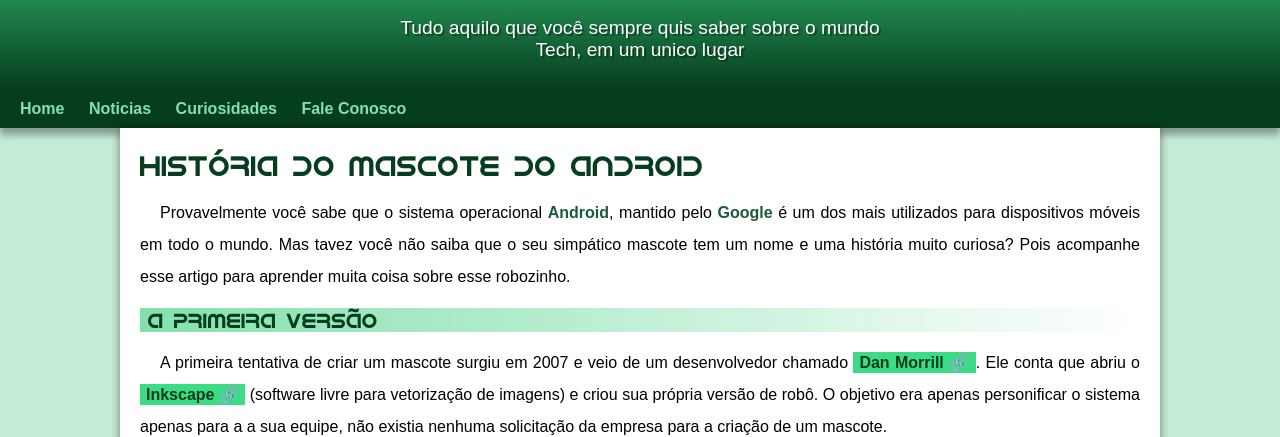
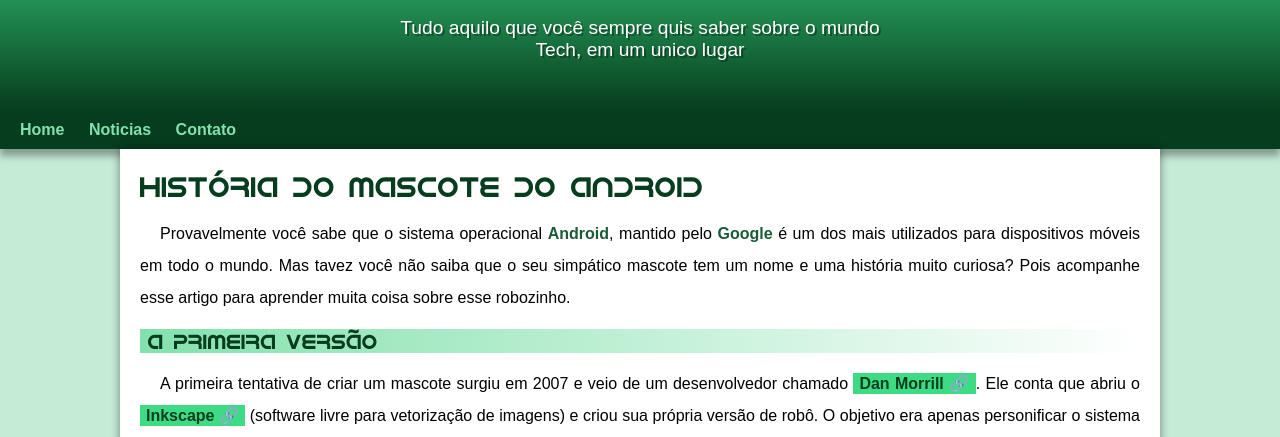
Before and after one commit to samuelvbernardo/projeto-android, a plain HTML site: page index.html in a window 1280 px wide. Shown: the part 100-537 px from the top of the page. Drawn offline with Linux system fonts and the light colour scheme.

Commit message:
problema de espaçamento no header resolvido

```diff
--- a/estilo/style.css
+++ b/estilo/style.css
@@ -59,9 +59,9 @@
     font-size: 1.2em;
     font-weight: normal;
     margin: auto;
-    margin-bottom: 20px;
-    max-height: 500px;
+    max-width: 500px;
     padding-right: 10px;
+    padding-bottom: 50px;
     padding-left: 10px;
     text-shadow: 2px 2px 0px rgba(0, 0, 0, 0.336);
 }
--- a/index.html
+++ b/index.html
@@ -17,8 +17,7 @@
     <nav>
         <a href="#">Home</a>
         <a href="#">Noticias</a>
-        <a href="#">Curiosidades</a>
-        <a href="#">Fale Conosco</a>
+        <a href="#">Contato</a>
     </nav>
     <main>
         <article>
```
